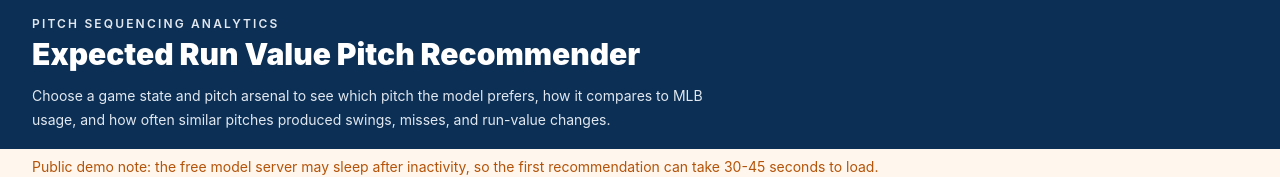
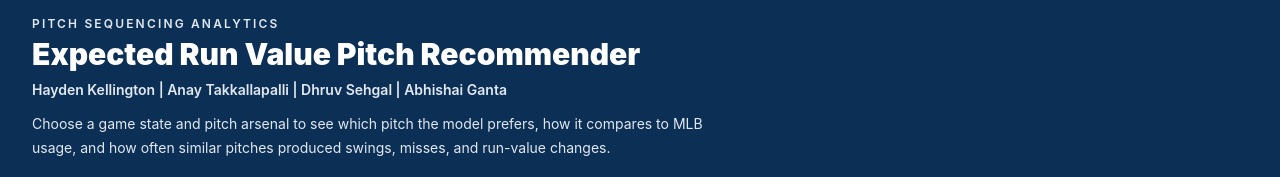
Before and after one commit to haydenkellington/Eclipse26Projectwebsite, a Next.js app in the folder frontend/: page / in a window 1280 px wide. Shown: the top 177 px of the page. Built offline with nearby package versions, Linux system fonts and the light colour scheme; no server answers.

Commit message:
Add team names to dashboard header

```diff
--- a/frontend/app/page.tsx
+++ b/frontend/app/page.tsx
@@ -70,6 +70,9 @@ export default function Home() {
             <h1 className="mt-1 text-2xl font-black leading-tight md:text-3xl">
               Expected Run Value Pitch Recommender
             </h1>
+            <p className="mt-2 text-sm font-semibold text-slate-200">
+              Hayden Kellington | Anay Takkallapalli | Dhruv Sehgal | Abhishai Ganta
+            </p>
           </div>
           <p className="max-w-2xl text-sm leading-6 text-slate-200">
             Choose a game state and pitch arsenal to see which pitch the model prefers, how it compares to MLB usage,
```
